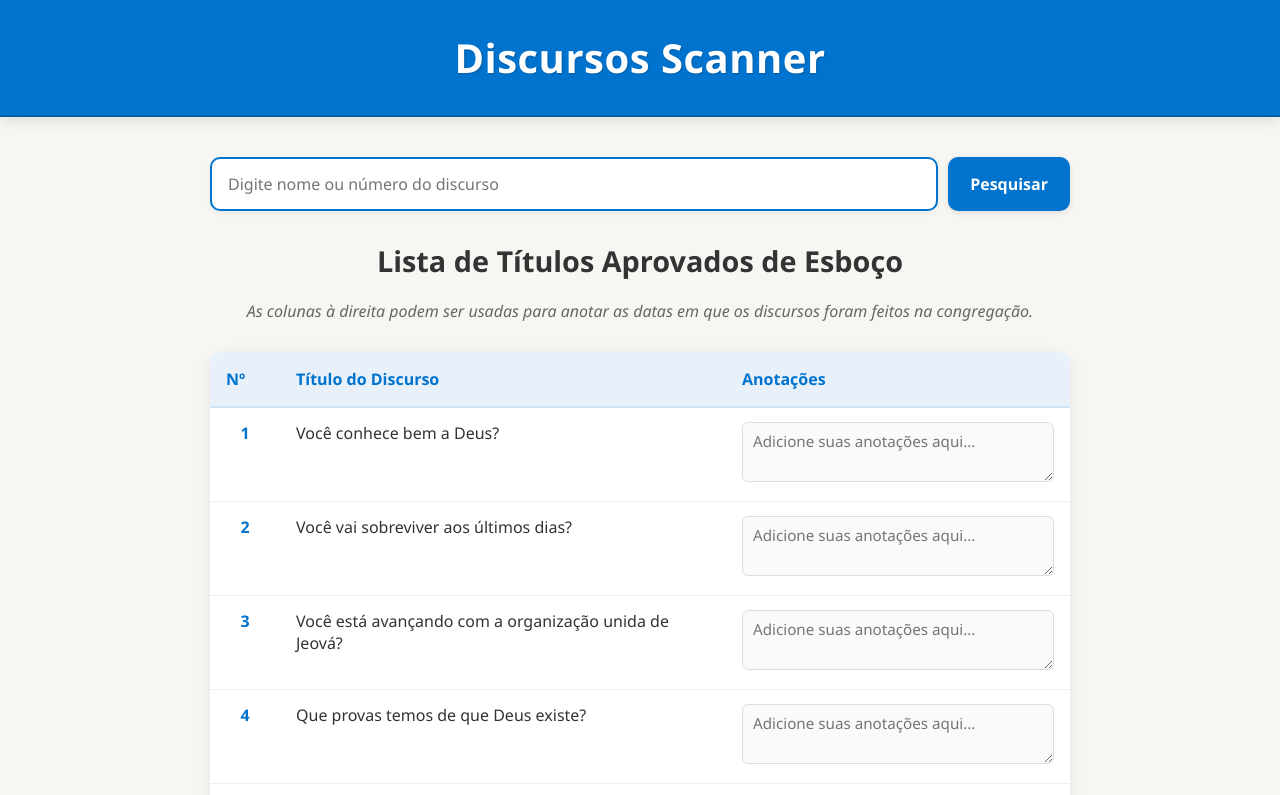
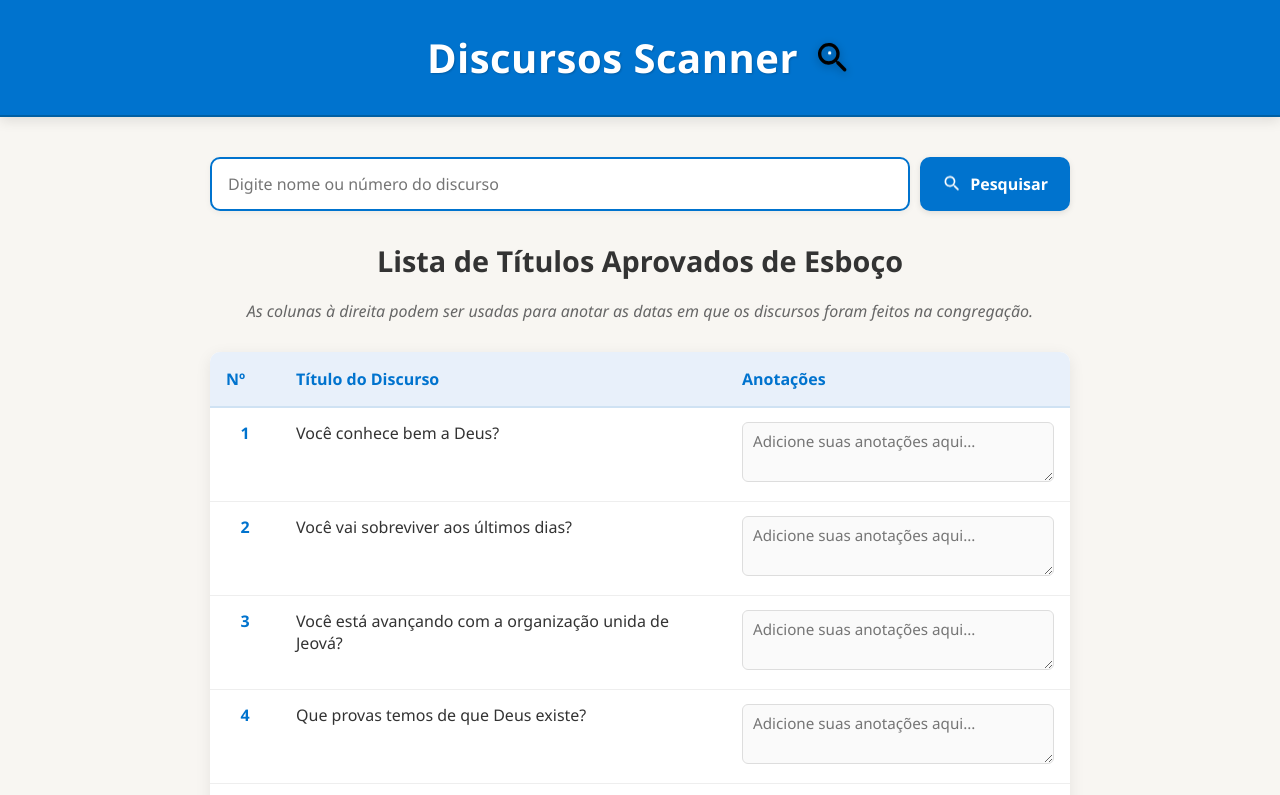
Before and after one commit to JCZerf/discursos_scan, a plain HTML site: page component/homepage.html in a window 1280 px wide. Both pictures are taken after a click on the button "Pesquisar". Shown: the top 795 px of the page. Drawn offline with Linux system fonts and the light colour scheme.

Commit message:
Adicionando melhorias

```diff
--- a/component/homepage.html
+++ b/component/homepage.html
@@ -8,14 +8,27 @@
 </head>
 <body>
 
-  <header>
+ <header>
+  <div class="header-content">
     <h1>Discursos Scanner</h1>
-  </header>
+    <div class="mascot-lupa">
+      <svg class="mascot-icon" viewBox="0 0 24 24">
+        <path d="M15.5 14h-.79l-.28-.27a6.5 6.5 0 0 0 1.48-5.34c-.47-2.78-2.79-5-5.59-5.34a6.505 6.505 0 0 0-7.27 7.27c.34 2.8 2.56 5.12 5.34 5.59a6.5 6.5 0 0 0 5.34-1.48l.27.28v.79l4.25 4.25c.41.41 1.08.41 1.49 0 .41-.41.41-1.08 0-1.49L15.5 14zm-6 0C7.01 14 5 11.99 5 9.5S7.01 5 9.5 5 14 7.01 14 9.5 11.99 14 9.5 14z"/>
+        <circle class="mascot-eye" cx="10" cy="9" r="1" fill="#fff"/>
+      </svg>
+    </div>
+  </div>
+</header>
 
   <main>
     <div class="search-container">
       <input type="text" id="searchInput" placeholder="Digite nome ou número do discurso" />
-      <button id="searchButton">Pesquisar</button>
+      <button id="searchButton">
+        <svg class="search-icon" viewBox="0 0 24 24">
+          <path d="M15.5 14h-.79l-.28-.27a6.5 6.5 0 0 0 1.48-5.34c-.47-2.78-2.79-5-5.59-5.34a6.505 6.505 0 0 0-7.27 7.27c.34 2.8 2.56 5.12 5.34 5.59a6.5 6.5 0 0 0 5.34-1.48l.27.28v.79l4.25 4.25c.41.41 1.08.41 1.49 0 .41-.41.41-1.08 0-1.49L15.5 14zm-6 0C7.01 14 5 11.99 5 9.5S7.01 5 9.5 5 14 7.01 14 9.5 11.99 14 9.5 14z"/>
+        </svg>
+        <span>Pesquisar</span>
+      </button>
     </div>
 
     <h2 class="table-title">Lista de Títulos Aprovados de Esboço</h2>
--- a/css/scanner.css
+++ b/css/scanner.css
@@ -341,3 +341,162 @@ footer {
 .result-row:nth-child(4) { animation-delay: 0.2s; }
 .result-row:nth-child(5) { animation-delay: 0.25s; }
 /* E assim por diante... */
+
+/* [Mantenha todo o CSS existente...] */
+
+/* Adicione estas novas regras */
+
+.search-container button {
+  display: flex;
+  align-items: center;
+  justify-content: center;
+  gap: 8px;
+  position: relative;
+  overflow: hidden;
+}
+
+.search-icon {
+  width: 20px;
+  height: 20px;
+  fill: white;
+  transition: all 0.4s ease;
+  animation: floatAndPulse 3s ease-in-out infinite;
+}
+
+@keyframes floatAndPulse {
+  0%, 100% {
+    transform: translateY(0) scale(1);
+  }
+  20% {
+    transform: translateY(-2px) scale(1.05);
+  }
+  40% {
+    transform: translateY(0) scale(1);
+  }
+  60% {
+    transform: translateY(-1px) scale(1.03);
+  }
+  80% {
+    transform: translateY(0) scale(0.98);
+  }
+}
+
+.search-container button:hover .search-icon {
+  animation: none;
+  transform: scale(1.1) translateY(-2px);
+}
+
+.search-container button:active .search-icon {
+  transform: scale(0.95);
+}
+
+.search-container button::after {
+  content: '';
+  position: absolute;
+  width: 100%;
+  height: 100%;
+  background: radial-gradient(circle, rgba(255,255,255,0.3) 0%, transparent 70%);
+  opacity: 0;
+  transition: opacity 0.3s ease;
+  border-radius: 8px;
+}
+
+.search-container button:hover::after {
+  opacity: 0.6;
+}
+
+.search-container button:active::after {
+  opacity: 0;
+  background: radial-gradient(circle, rgba(255,255,255,0.5) 0%, transparent 70%);
+  transition: opacity 0s, transform 0.5s;
+  transform: scale(1.5);
+}
+
+@keyframes pulse {
+  0% { transform: scale(1); }
+  50% { transform: scale(1.1); }
+  100% { transform: scale(1); }
+}
+
+.searching .search-icon {
+  animation: pulse 1s infinite ease-in-out;
+}
+
+/* Adicione estas regras */
+
+.header-content {
+  display: flex;
+  align-items: center;
+  justify-content: center;
+  gap: 15px;
+}
+
+.mascot-lupa {
+  position: relative;
+  width: 40px;
+  height: 40px;
+}
+
+.mascot-icon {
+  width: 100%;
+  height: 100%;
+  fill: rgb(0, 0, 0);
+  filter: drop-shadow(0 2px 4px rgba(0,0,0,0.3));
+  animation: mascotFloat 4s ease-in-out infinite;
+}
+
+.mascot-eye {
+  animation: mascotBlink 5s infinite;
+}
+
+@keyframes mascotFloat {
+  0%, 100% {
+    transform: translateY(0) rotate(0deg);
+  }
+  25% {
+    transform: translateY(-5px) rotate(5deg);
+  }
+  50% {
+    transform: translateY(0) rotate(0deg);
+  }
+  75% {
+    transform: translateY(-3px) rotate(-5deg);
+  }
+}
+
+@keyframes mascotBlink {
+  0%, 45%, 55%, 100% {
+    transform: scaleY(1);
+  }
+  48%, 52% {
+    transform: scaleY(0.1);
+  }
+}
+
+/* Animação quando encontra resultados */
+.mascot-lupa.found {
+  animation: mascotJump 0.5s;
+}
+
+@keyframes mascotJump {
+  0%, 100% {
+    transform: translateY(0);
+  }
+  50% {
+    transform: translateY(-15px);
+  }
+}
+
+/* Animação de busca ativa */
+.mascot-lupa.searching .mascot-icon {
+  animation: mascotSearch 1s infinite alternate;
+}
+
+@keyframes mascotSearch {
+  0% {
+    transform: translateX(-3px) rotate(-10deg);
+  }
+  100% {
+    transform: translateX(3px) rotate(10deg);
+  }
+}
--- a/js/scanner.js
+++ b/js/scanner.js
@@ -7,6 +7,8 @@ let filteredDiscursos = []; // Discursos filtrados pela busca
 const searchInput = document.getElementById('searchInput');
 const searchButton = document.getElementById('searchButton');
 const resultsContainer = document.getElementById('results');
+const searchIcon = document.querySelector('.search-icon'); // Novo elemento da lupa
+const mascotLupa = document.querySelector('.mascot-lupa'); // Nova referência
 
 // Função para carregar os dados (do localStorage ou do JSON inicial)
 async function loadDiscursosData() {
@@ -188,40 +190,59 @@ function handleAnotacaoChange(event) {
     }
 }
 
-// Event listener para o botão de busca
-searchButton.addEventListener('click', () => {
+// Event listener para o botão de busca (com animação da lupa)
+searchButton.addEventListener('click', function() {
     const termo = searchInput.value.trim().toLowerCase();
 
+
+
+    // Ativa estado de busca com animação
+    //
+    this.classList.add('searching');
+    mascotLupa.classList.add('searching');
+
+    // Simula tempo de processamento (remova em produção)
+    setTimeout(() => {
         if (!termo) {
-        // Se o termo de busca está vazio, exibe todos os discursos
         filteredDiscursos = [...allDiscursos];
-        currentPage = 1; // Volta para a primeira página
+        currentPage = 1;
         displayResults(filteredDiscursos);
-        return;
-    }
-
-    // Filtra os discursos com base no termo de busca (número ou título)
+        } else {
         filteredDiscursos = allDiscursos.filter(d =>
             d.numero.toString() === termo || d.titulo.toLowerCase().includes(termo)
         );
+        currentPage = 1;
+        displayResults(filteredDiscursos);
+    }
 
-    currentPage = 1; // Volta para a primeira página
-    displayResults(filteredDiscursos);
+        // Feedback visual diferente se encontrou resultados
+        if (filteredDiscursos.length > 0) {
+            mascotLupa.classList.remove('searching');
+            mascotLupa.classList.add('found');
+            setTimeout(() => {
+                mascotLupa.classList.remove('found');
+            }, 1000);
+            } else {
+            mascotLupa.classList.remove('searching');
+        }
+        // Desativa estado de busca
+        this.classList.remove('searching');
 
-    // Se encontrou exatamente um resultado, rola até ele
+        // Destaque do resultado único
+          // Destaque do resultado único
     if (filteredDiscursos.length === 1) {
       const targetElement = document.getElementById(`discurso-${filteredDiscursos[0].numero}`);
       if (targetElement) {
         targetElement.scrollIntoView({ behavior: 'smooth', block: 'center' });
-            // Adiciona um destaque temporário em azul para combinar com o tema
         targetElement.style.backgroundColor = '#e8f0fa';
         targetElement.style.boxShadow = '0 0 8px rgba(0, 115, 206, 0.5)';
         setTimeout(() => {
-                targetElement.style.backgroundColor = ''; // Remove destaque
+          targetElement.style.backgroundColor = '';
           targetElement.style.boxShadow = '';
         }, 2000);
       }
     }
+  }, 800);
 });
 
 // Event listener para pesquisar ao pressionar Enter
```
Also changed, not shown: css/styles.css (line endings or trailing spaces). Lines whose indentation alone changed are shown as unchanged.
